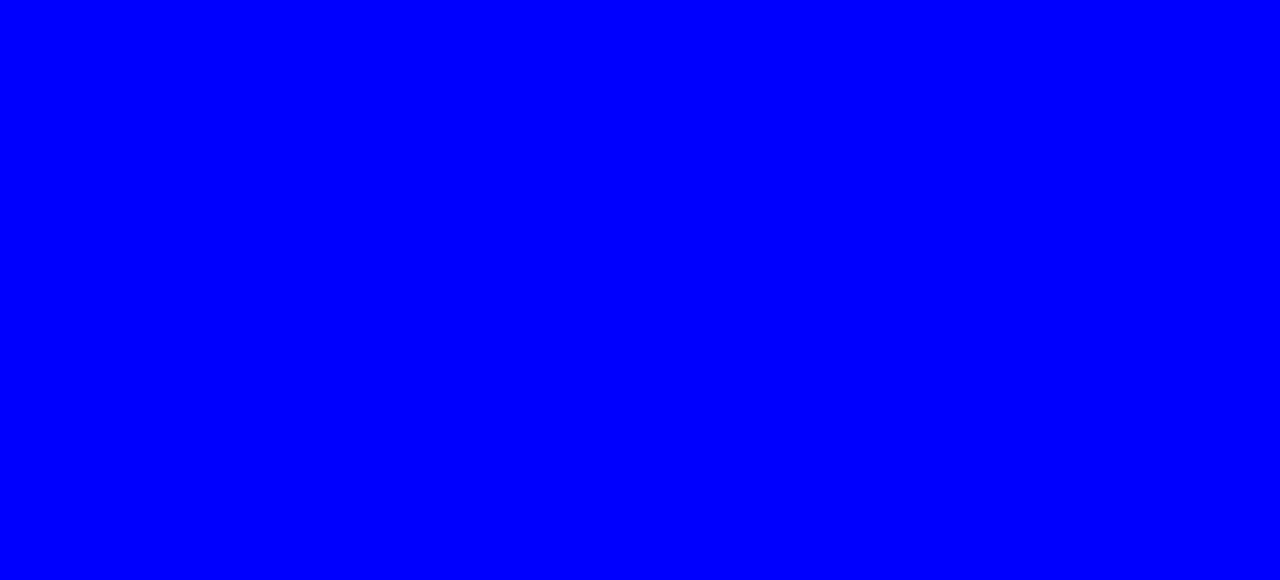
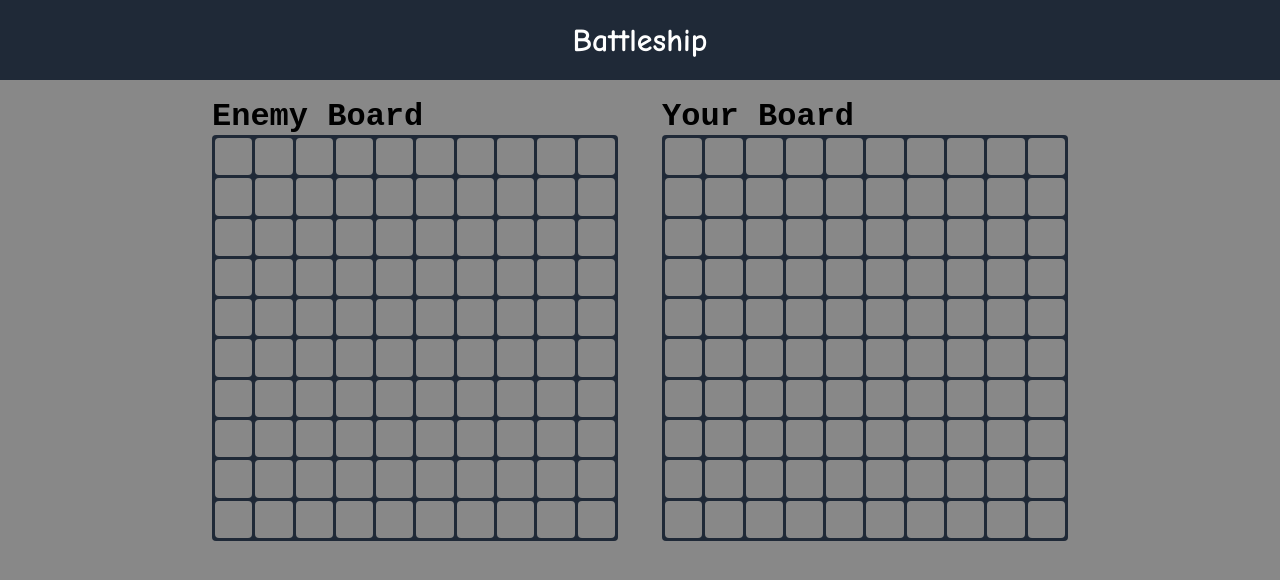
Before and after one commit to Rif-7/battleship, a website built with webpack: page src/template.html in a window 1280 px wide. Built offline with nearby package versions, Linux system fonts and the light colour scheme.

Commit message:
add user interface

```diff
--- /dev/null
+++ b/src/app/domMethods.js
@@ -0,0 +1,19 @@
+const playerBoard = document.querySelector(".player-board");
+const comBoard = document.querySelector(".com-board");
+
+function createBoard(board, boardSize) {
+  for (let i = 0; i < boardSize; i++) {
+    const row = document.createElement("div");
+    row.classList.add("row");
+    for (let j = 0; j < boardSize; j++) {
+      const cell = document.createElement("div");
+      cell.classList.add("cell");
+      cell.setAttribute("data-cordA", i);
+      cell.setAttribute("data-cordB", j);
+      row.appendChild(cell);
+    }
+    board.appendChild(row);
+  }
+}
+
+export { createBoard };
--- a/src/index.js
+++ b/src/index.js
@@ -1,4 +1,5 @@
 import "./style.css";
+import { createBoard } from "./app/domMethods";
 
 class Ship {
   constructor(length) {
@@ -131,4 +132,16 @@ function gameBoard() {
   };
 }
 
+function gameLoop() {
+  const player = new Player();
+  const com = new Player();
+
+  const playerBoard = document.querySelector(".player-board");
+  const comBoard = document.querySelector(".com-board");
+  createBoard(playerBoard, player.gameBoard.boardSize);
+  createBoard(comBoard, com.gameBoard.boardSize);
+}
+
+gameLoop();
+
 export { Ship, Player, gameBoard };
--- a/src/style.css
+++ b/src/style.css
@@ -1,3 +1,55 @@
 body {
-    background-color: blue;
+    margin: 0;
+    background-color: #888;
 }
+.container {
+    display: flex;
+    gap: 44px;
+    justify-content: center;
+}
+
+.nav {
+    height: 80px;
+    background-color: #1f2937;
+    color: white;
+    display: flex;
+    justify-content: center;
+    align-items: center;
+    margin-bottom: 18px;
+    font-size: 32px;
+    font-weight: 700;
+    font-family: Comic Sans Ms;
+}
+
+.board {
+    padding: 3px;
+    background-color: #1f2937;
+    width: 400px;
+    height: 400px;
+    border-radius: 4px;
+    display: flex;
+    flex-direction: column;
+    gap: 3px;
+}
+
+.row {
+    flex: 1 1 auto;
+    display: flex;
+    gap: 3px;
+}
+
+.cell {
+    border-radius: 4px;
+    background-color: #888;
+    flex: 1 1 auto;
+}
+
+ .com-board .cell:hover {
+    background-color: #555;
+}
+
+.header {
+    font-family: monospace;
+    font-size: 32px;
+    font-weight: 700;
+}
--- a/src/template.html
+++ b/src/template.html
@@ -8,5 +8,17 @@
 </head>
 <body>
 
+    <div class="nav">Battleship</div>
+    <div class="container">
+        <div class="board-container">
+            <div class="header">Enemy Board</div>
+            <div class="board com-board"></div>
+        </div>
+        <div class="board-container">
+            <div class="header">Your Board</div>
+            <div class="board player-board"></div>
+        </div>
+    </div>
+
 </body>
 </html>
```
